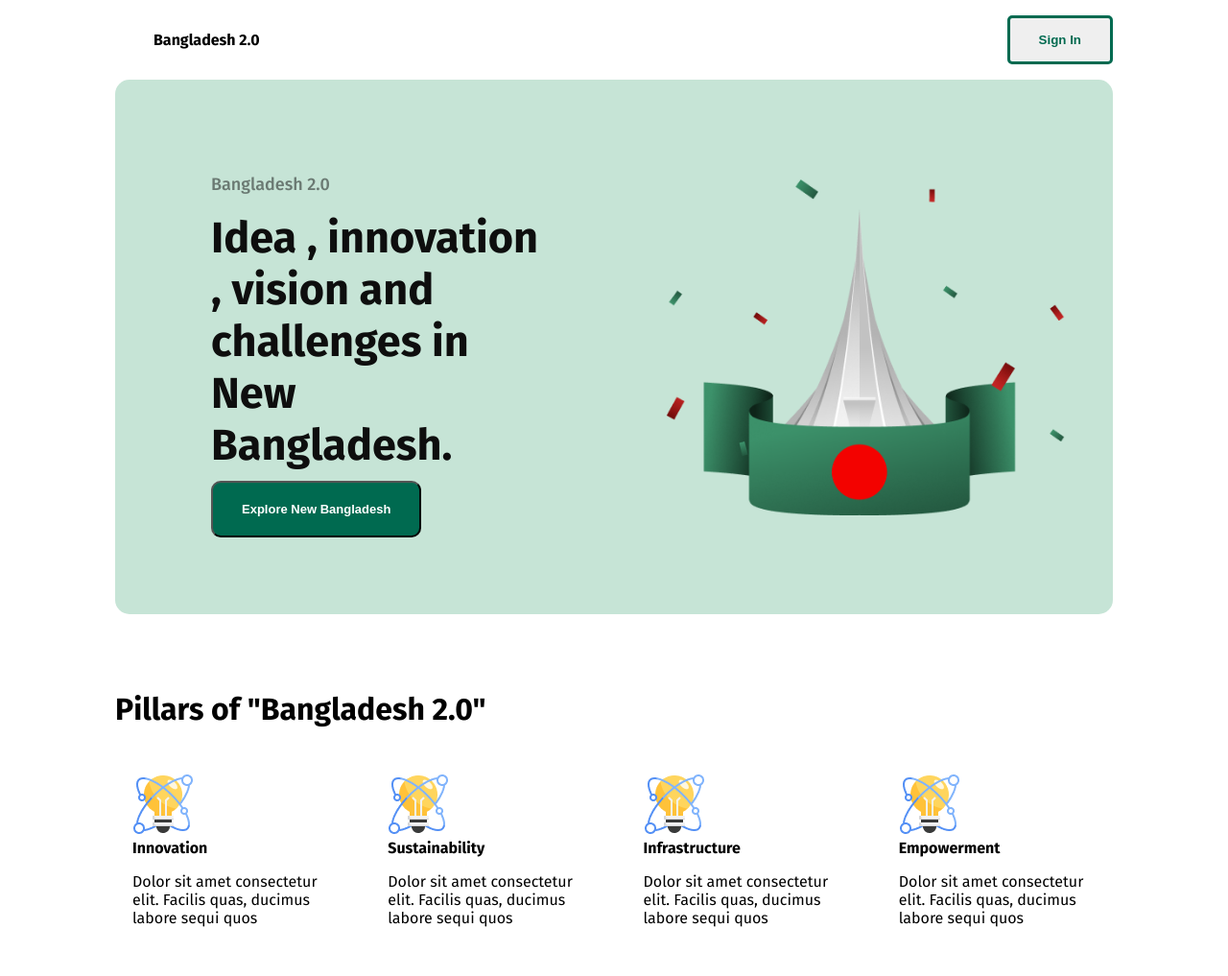
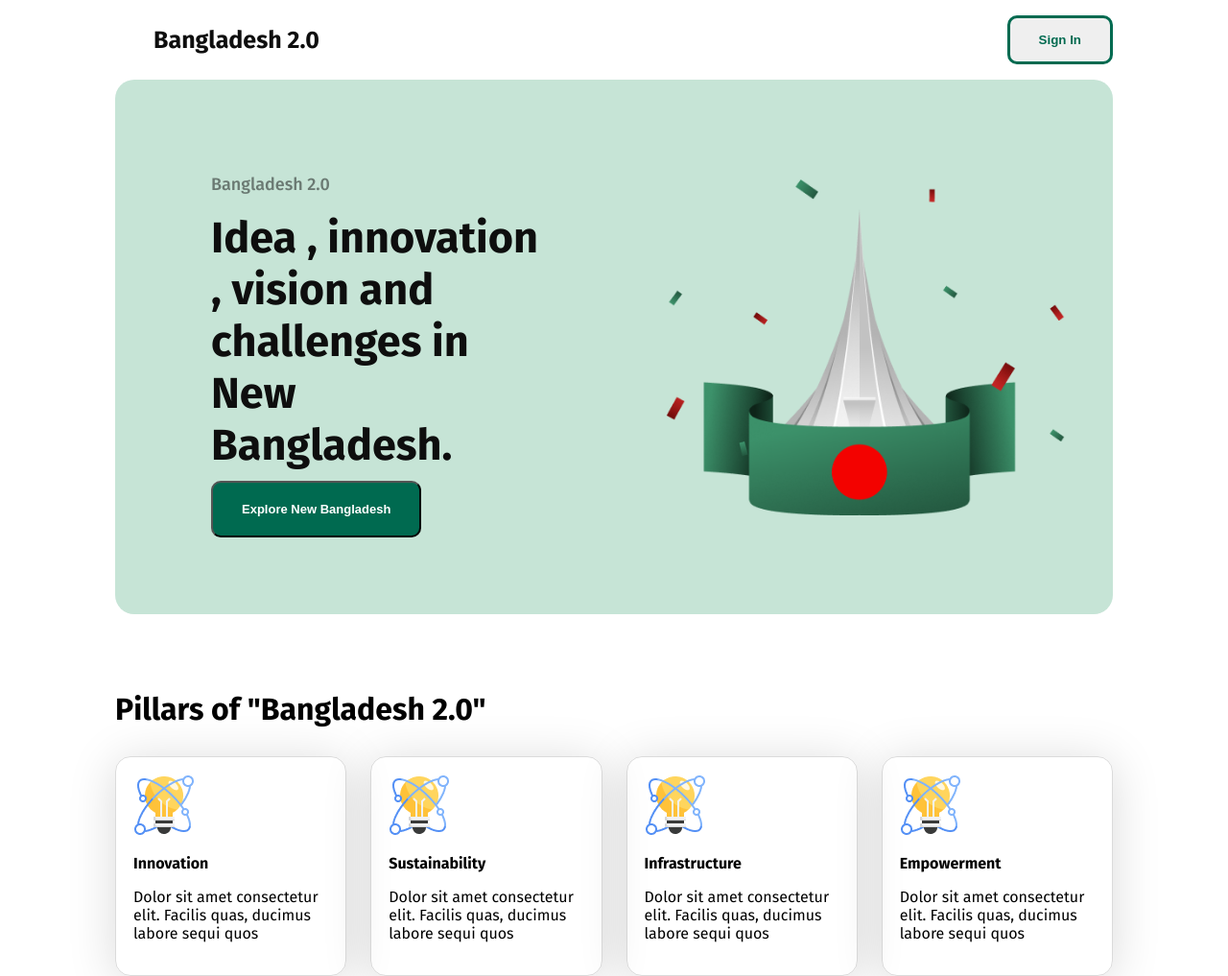
Before and after one commit to n8shade/assignment1, a plain HTML site: page index.html in a window 1280 px wide. Shown: the whole page at 96% size. Drawn offline with Linux system fonts and the light colour scheme.

Commit message:
finished cards 1st part

```diff
--- a/index.html
+++ b/index.html
@@ -32,23 +32,24 @@
         <h2>Pillars of "Bangladesh 2.0"</h2>
         <div class="pbd-cards">
             <div class="pbd-cards-content">
-                <img src="assets/card-icon.png" alt=""><br><strong>Innovation</strong>
+                <img src="assets/card-icon.png" alt=""><p><strong>Innovation</strong></p>
                 <p>Dolor sit amet consectetur elit. Facilis quas, ducimus labore sequi quos </p>
             </div>
             <div class="pbd-cards-content">
-                <img src="assets/card-icon.png" alt=""><br><strong>Sustainability</strong>
+                <img src="assets/card-icon.png" alt=""><p><strong>Sustainability</strong></p>
                 <p>Dolor sit amet consectetur elit. Facilis quas, ducimus labore sequi quos </p>
             </div>
             <div class="pbd-cards-content">
-                <img src="assets/card-icon.png" alt=""><br><strong>Infrastructure</strong>
+                <img src="assets/card-icon.png" alt=""><p><strong>Infrastructure</strong></p>
                 <p>Dolor sit amet consectetur elit. Facilis quas, ducimus labore sequi quos </p>
             </div>
             <div class="pbd-cards-content">
-                <img src="assets/card-icon.png" alt=""><br><strong>Empowerment</strong>
+                <img src="assets/card-icon.png" alt=""><p><strong>Empowerment</strong></p>
                 <p>Dolor sit amet consectetur elit. Facilis quas, ducimus labore sequi quos </p>
             </div>
         </div>
     </section>
+
 </body>
 
 </html>
--- a/styles.css
+++ b/styles.css
@@ -17,11 +17,17 @@ nav ul li {
     list-style: none;
 }
 
+nav ul li b {
+    color: rgb(14, 14, 14);
+    font-size: 25px;
+    text-align: left;
+}
+
 .btn-1 {
     color: rgb(0, 106, 80);
     padding: 15px 30px;
     font-weight: 600;
-    border-radius: 5px;
+    border-radius: 10px;
     border: solid rgb(0, 106, 80);
 }
 
@@ -29,7 +35,7 @@ nav ul li {
     background-color: rgb(198, 228, 214);
     display: flex;
     align-items: center;
-    border-radius: 15px;
+    border-radius: 20px;
 }
 
 .content-1 {
@@ -72,14 +78,23 @@ nav ul li {
     font-weight: 700;
     text-align: left;
 }
-.pbd-cards{
+
+.pbd-cards {
     display: flex;
     margin-top: 30px;
     align-items: center;
     justify-content: space-around;
-    box-shadow: rgba(14, 14, 14, 0.15);
     gap: 25px;
 }
-.pbd-cards-content{
+
+.pbd-cards-content {
+    box-sizing: border-box;
+    border: 1px solid rgba(14, 14, 14, 0.15);
+    border-radius: 16px;
     padding: 18px;
+    box-shadow: 0 5px 50px 0 rgba(14, 14, 14, 0.15);
 }
+
+.pbd-cards-content>p {
+    margin-top: 15px;
+}
```
